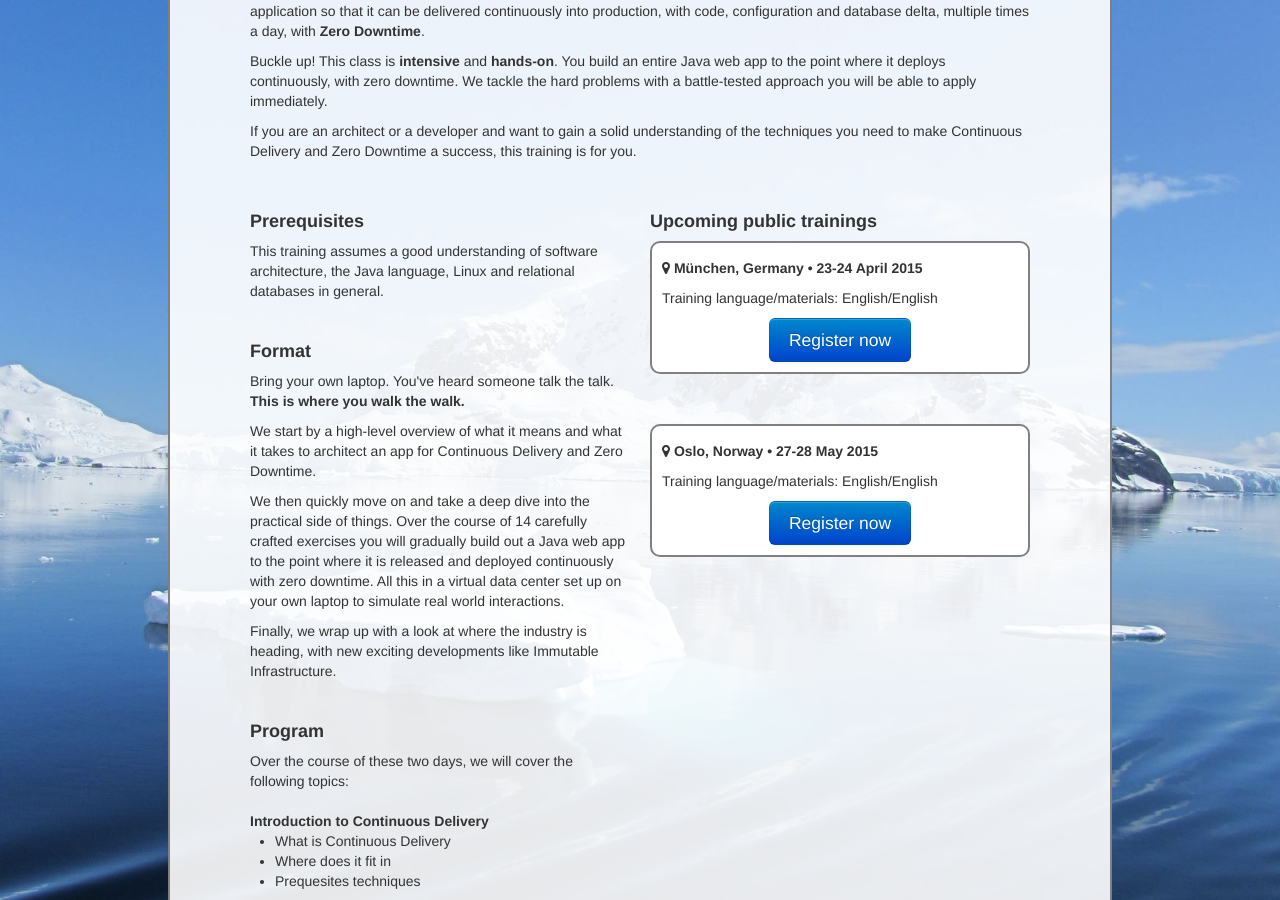
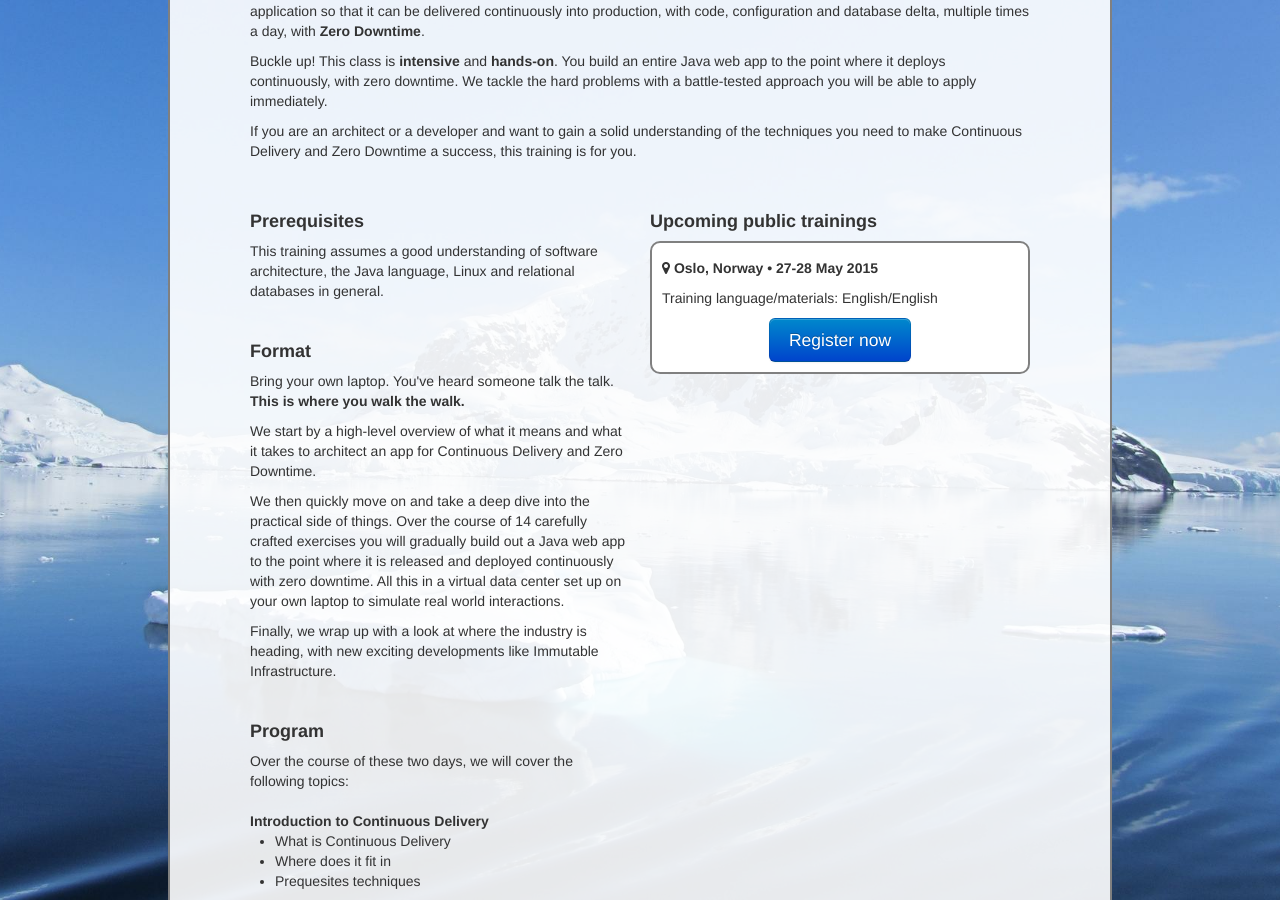
Before and after one commit to axelfontaine/axelfontaine.com, a Jekyll site: the page built from training/continuousdelivery.html, in a window 1280 px wide and 900 px high, scrolled down 366 px. Built offline with Jekyll 4.4.1, drawn with Linux system fonts in a browser that asks for light colours.

Commit message:
Removed München Training

```diff
--- a/_layouts/blog.html
+++ b/_layouts/blog.html
@@ -91,7 +91,6 @@ category: Blog
                 <p><strong>Upcoming dates</strong></p>
 
                 <p>
-                    <i class="icon-map-marker"></i> München, Germany (Apr 23-24, 2015)<br/>
                     <i class="icon-map-marker"></i> Oslo, Norway (May 27-28, 2015)
                 </p>
 
--- a/training/continuousdelivery.html
+++ b/training/continuousdelivery.html
@@ -118,17 +118,6 @@ category: Training
     </div>
     <div class="span5">
         <p class="training-section-head">Upcoming public trainings</p>
-
-        <div class="training-upcoming">
-            <p class="training-city"><i class="icon-map-marker"></i> München, Germany &bull; 23-24 April 2015</p>
-
-            <p>Training language/materials: English/English</p>
-
-            <div class="call-to-action">
-                <a href="https://www.eventbrite.de/e/architecting-for-continuous-delivery-and-zero-downtime-2-day-intensive-hands-on-training-with-axel-tickets-15514942611"
-                   class="btn btn-large btn-primary">Register now</a>
-            </div>
-        </div>
 
         <div class="training-upcoming">
             <p class="training-city"><i class="icon-map-marker"></i> Oslo, Norway &bull; 27-28 May 2015</p>
```
